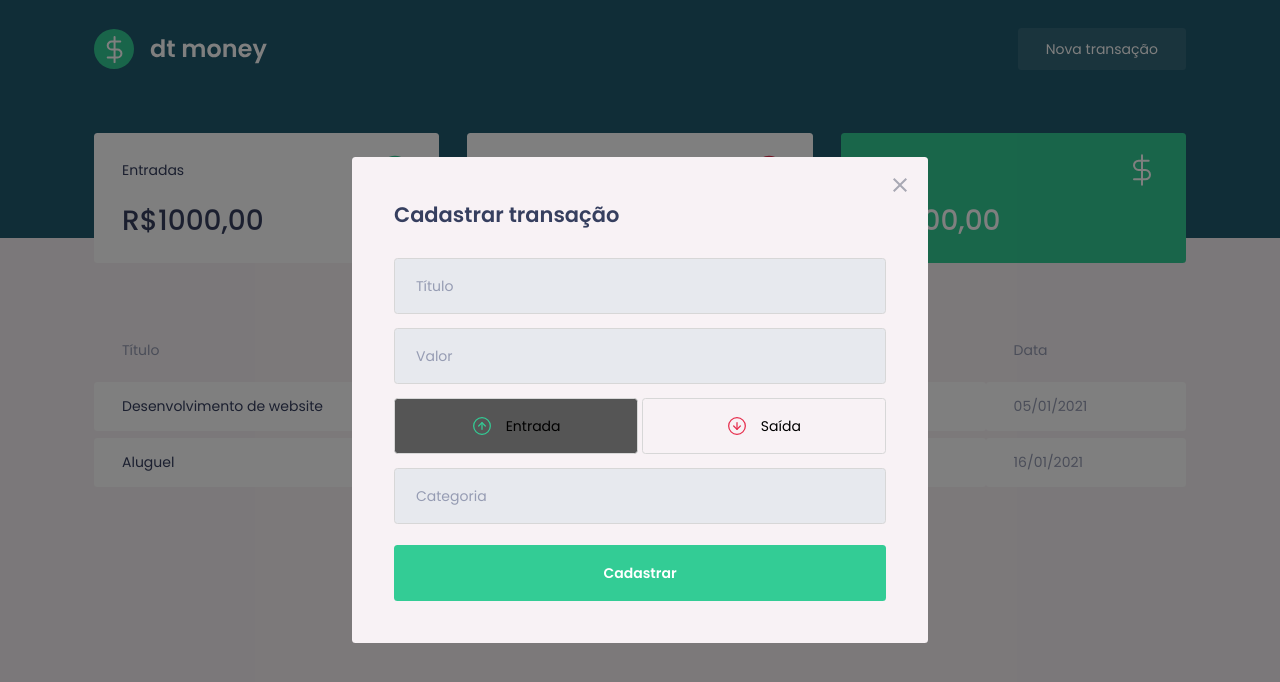
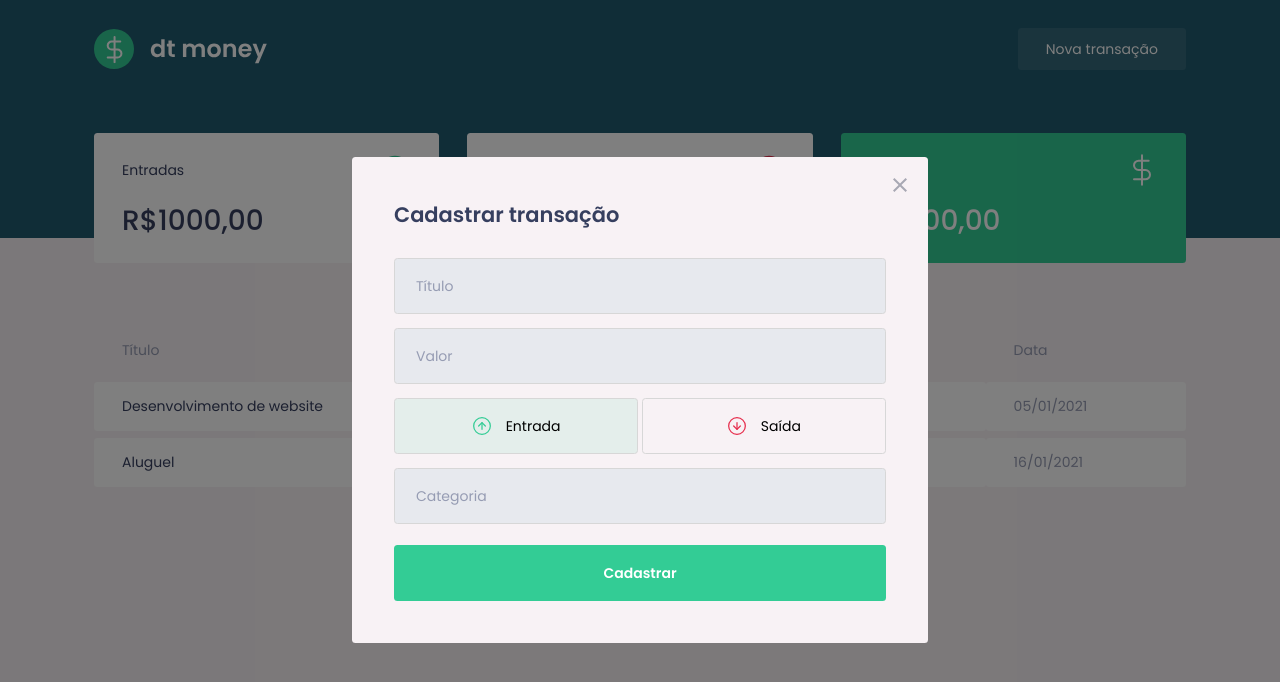
Before and after one commit to emffor/rjs-handsfinances, a React (Create React App) app: page / in a window 1280 px wide. Both pictures are taken after a click on the button "Nova transação". Shown: the top 682 px of the page. Built offline with nearby package versions, Linux system fonts and the light colour scheme; no server answers; what miragejs would draw is missing.

Commit message:
fix: button colors and style finishing.
Cores dos botões e finalização do estilo.

```diff
--- a/src/components/NewTransationModal/index.tsx
+++ b/src/components/NewTransationModal/index.tsx
@@ -54,6 +54,7 @@
                     type='button'
                     onClick={() => { setType('deposit') }}
                     isActive={type === 'deposit'}
+                    activeColor="green"
                 >
                     <img src={incomeImg} alt='Entrada' />
                     <span>Entrada</span>
@@ -63,6 +64,7 @@
                     type='button'
                     onClick={() => { setType('withdraw') }}
                     isActive={type === 'withdraw'}
+                    activeColor="red"
                 >
                     <img src={outcomeImg} alt='Saída' />
                     <span>Saída</span>
--- a/src/components/NewTransationModal/styles.ts
+++ b/src/components/NewTransationModal/styles.ts
@@ -1,5 +1,5 @@
 import styled from 'styled-components';
-import { darken } from 'polished'; //escurece uma cor
+import { darken, transparentize  } from 'polished'; //escurece uma cor
 
 //1rem = 16px
 
@@ -65,6 +65,12 @@
 
 interface RadioBoxProps {
     isActive: boolean;
+    activeColor: 'green' | 'red';
+}
+
+const colors = {
+    green:  '#33CC95',
+    red: '#E52E4D',
 }
 
 export const RadioBox = styled.button<RadioBoxProps>`
@@ -73,7 +79,10 @@
     border-radius: 0.25rem;
 
     //interpolação para mudar a cor do botão ao clicar.
-    background: ${props => props.isActive ? '#555' : 'transparent'};
+    //transparentize é so para dar uma transparência é so tirar caso n queira usar.
+    background: ${props => props.isActive
+    ? transparentize(0.9, colors[props.activeColor])
+    : 'transparent'};
 
     display: flex;
     align-items: center;
```
